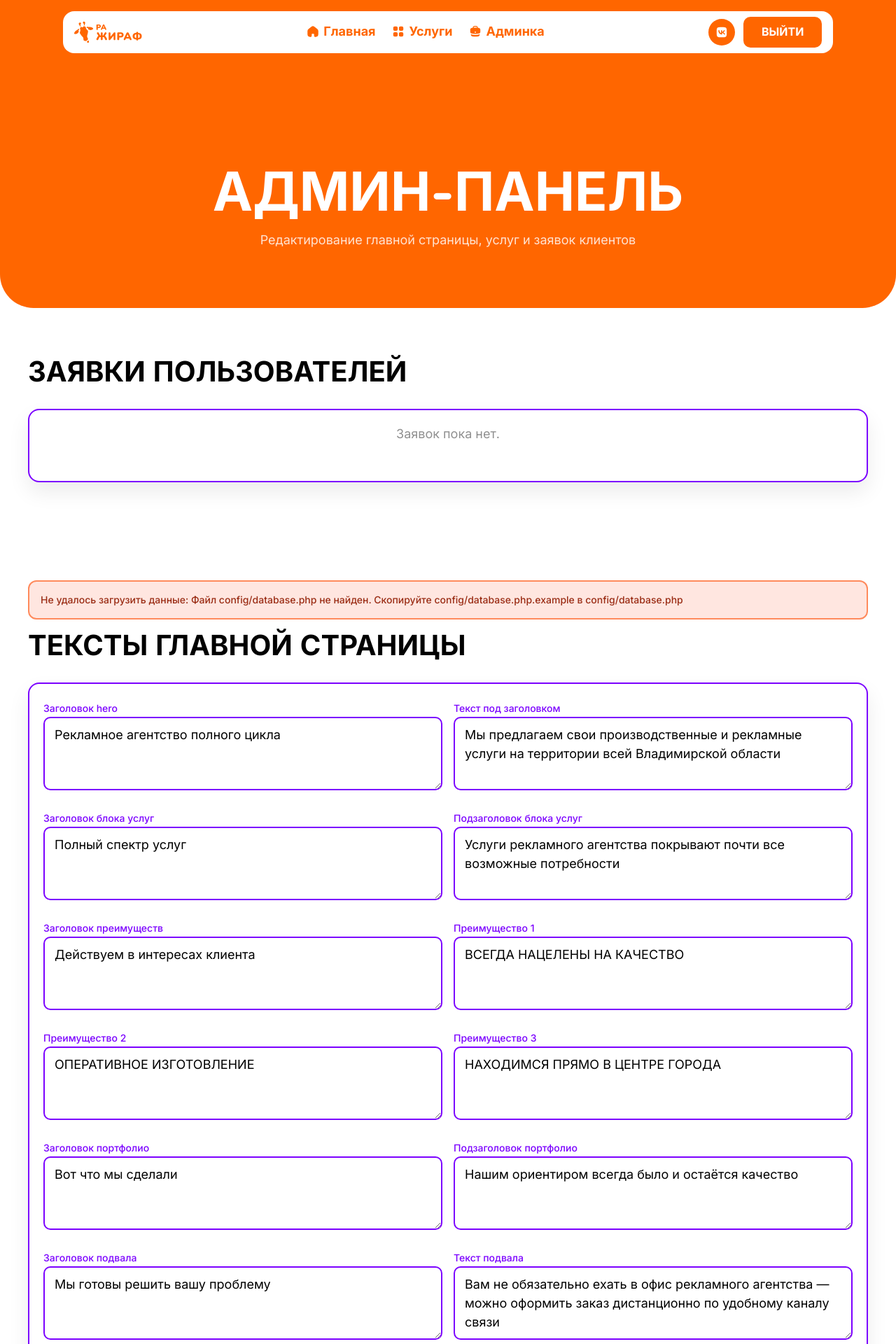
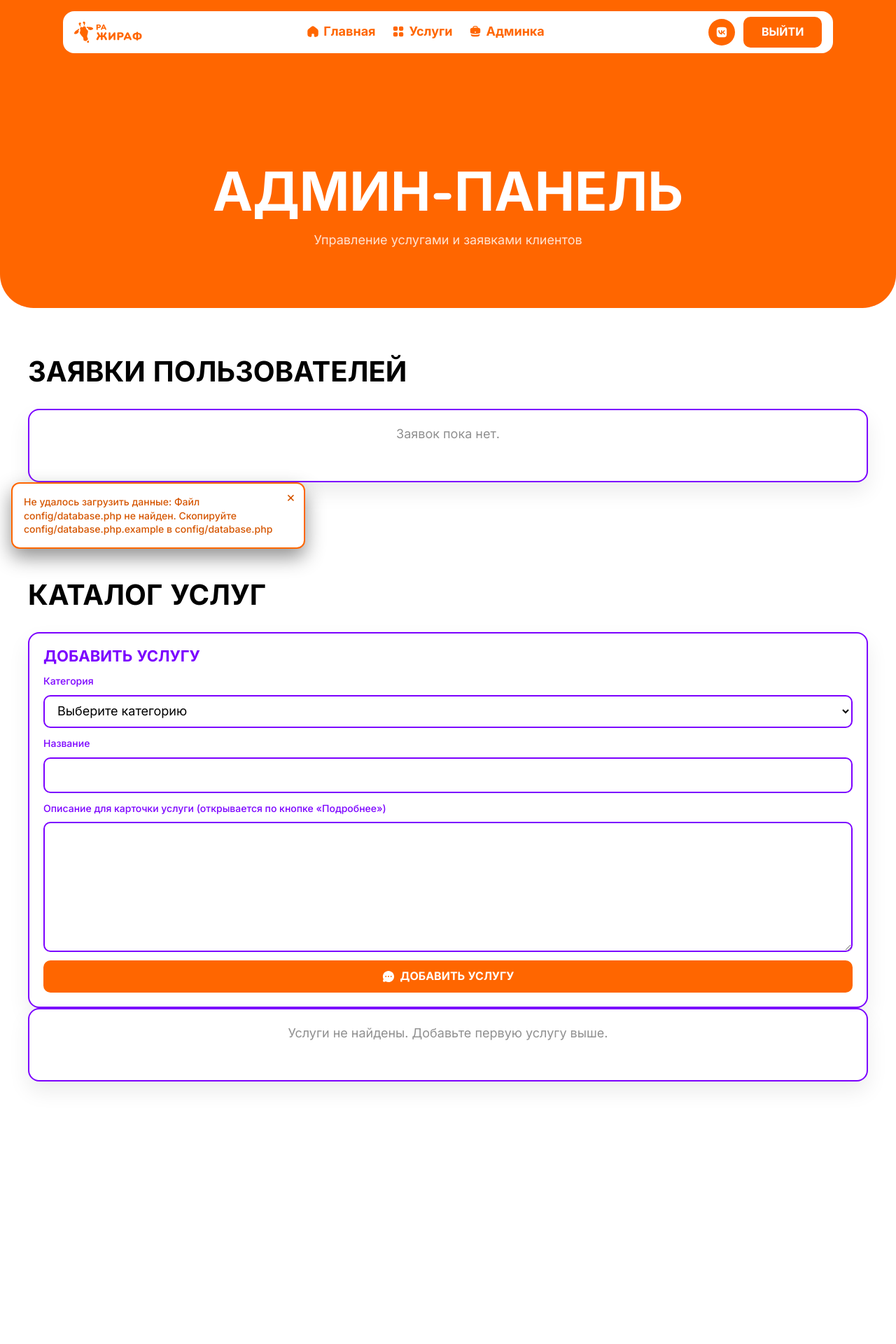
Before and after one commit to overkid/RA-Jiraf, a PHP site: page /admin.php in a window 1280 px wide. Shown: the top 1920 px of the page at 70% size. After the commit the page ends 1553 px from the top, so only its background shows below. Run offline with PHP 8.4, Linux system fonts and the light colour scheme; the visitor is signed in with stand-in values (Sample User, id 1).

Commit message:
Обнова админки!

```diff
--- a/admin.php
+++ b/admin.php
@@ -3,8 +3,6 @@
 declare(strict_types=1);
 
 session_start();
-
-require __DIR__ . '/api/content.php';
 
 $errors = [];
 $messages = [];
@@ -21,30 +19,14 @@ $serviceCategories = [
 
 const ADMIN_FORM_ACTIONS = [
     'login',
-    'update_home',
     'add_service',
     'update_service',
     'delete_service',
+    'delete_request',
 ];
-
-const ADMIN_HOME_FIELDS = [
-    'hero_title' => 'Заголовок hero',
-    'hero_text' => 'Текст под заголовком',
-    'services_title' => 'Заголовок блока услуг',
-    'services_subtitle' => 'Подзаголовок блока услуг',
-    'highlights_title' => 'Заголовок преимуществ',
-    'highlight_1' => 'Преимущество 1',
-    'highlight_2' => 'Преимущество 2',
-    'highlight_3' => 'Преимущество 3',
-    'portfolio_title' => 'Заголовок портфолио',
-    'portfolio_subtitle' => 'Подзаголовок портфолио',
-    'footer_title' => 'Заголовок подвала',
-    'footer_text' => 'Текст подвала',
-];
-
-$homeContent = default_home_content();
 $services = [];
 $requests = [];
+$newRequestLookup = [];
 
 $formatDateTime = static function (?string $value): string {
     if (!$value) {
@@ -118,20 +100,6 @@ if ($_SERVER['REQUEST_METHOD'] === 'POST') {
         }
 
         if ($pdo instanceof PDO) {
-            if ($action === 'update_home') {
-                $payload = [];
-                foreach (array_keys(ADMIN_HOME_FIELDS) as $field) {
-                    $payload[$field] = (string) ($_POST[$field] ?? '');
-                }
-
-                try {
-                    save_home_content($pdo, $payload);
-                    $messages[] = 'Тексты главной обновлены.';
-                } catch (Throwable $exception) {
-                    $errors[] = 'Не удалось сохранить тексты: ' . $exception->getMessage();
-                }
-            }
-
             if ($action === 'add_service') {
                 $category = trim((string) ($_POST['category'] ?? ''));
                 $title = trim((string) ($_POST['title'] ?? ''));
@@ -202,6 +170,32 @@ if ($_SERVER['REQUEST_METHOD'] === 'POST') {
                     }
                 }
             }
+
+            if ($action === 'delete_request') {
+                $requestId = (int) ($_POST['request_id'] ?? 0);
+                if ($requestId <= 0) {
+                    $errors[] = 'Не удалось определить заявку для удаления.';
+                } else {
+                    try {
+                        $stmt = $pdo->prepare('DELETE FROM client_requests WHERE id = :id');
+                        $stmt->execute([':id' => $requestId]);
+
+                        if ($stmt->rowCount() > 0) {
+                            $messages[] = 'Заявка удалена.';
+                        } else {
+                            $errors[] = 'Заявка не найдена или уже удалена.';
+                        }
+
+                        $seenRequestIds = array_map('intval', (array) ($_SESSION['admin_seen_request_ids'] ?? []));
+                        $_SESSION['admin_seen_request_ids'] = array_values(array_filter(
+                            $seenRequestIds,
+                            static fn (int $seenId): bool => $seenId !== $requestId
+                        ));
+                    } catch (Throwable $exception) {
+                        $errors[] = 'Не удалось удалить заявку: ' . $exception->getMessage();
+                    }
+                }
+            }
         }
     }
 }
@@ -210,7 +204,6 @@ if ($loggedIn) {
     try {
         require_once __DIR__ . '/api/db.php';
         $pdo = db();
-        $homeContent = get_home_content($pdo);
         $services = $pdo->query('SELECT id, category, title, description FROM services ORDER BY category, id')->fetchAll();
         try {
             $requests = $pdo
@@ -219,6 +212,17 @@ if ($loggedIn) {
         } catch (Throwable $exception) {
             $requests = $pdo->query('SELECT id, name, phone, comment, created_at FROM client_requests ORDER BY created_at DESC')->fetchAll();
         }
+
+        $seenRequestIds = array_values(array_unique(array_map('intval', (array) ($_SESSION['admin_seen_request_ids'] ?? []))));
+        $requestIds = array_values(array_filter(
+            array_map(static fn (array $request): int => (int) ($request['id'] ?? 0), $requests),
+            static fn (int $id): bool => $id > 0
+        ));
+
+        $newRequestIds = array_values(array_diff($requestIds, $seenRequestIds));
+        $newRequestLookup = array_fill_keys($newRequestIds, true);
+
+        $_SESSION['admin_seen_request_ids'] = array_values(array_unique(array_merge($seenRequestIds, $requestIds)));
     } catch (Throwable $exception) {
         $errors[] = 'Не удалось загрузить данные: ' . $exception->getMessage();
     }
@@ -284,7 +288,7 @@ if ($loggedIn) {
 
         <div class="catalog-hero">
           <h1>Админ-панель</h1>
-          <p class="section-subtitle">Редактирование главной страницы, услуг и заявок клиентов</p>
+          <p class="section-subtitle">Управление услугами и заявками клиентов</p>
         </div>
       </div>
     </header>
@@ -338,8 +342,18 @@ if ($loggedIn) {
             <?php else: ?>
               <div class="admin-list">
                 <?php foreach ($requests as $request): ?>
+                  <?php
+                  $requestId = (int) ($request['id'] ?? 0);
+                  $isNewRequest = isset($newRequestLookup[$requestId]);
+                  ?>
                   <div class="admin-item">
-                    <h3><?= $escape($request['name'] ?? '') ?></h3>
+                    <div class="admin-request-head">
+                      <h3><?= $escape($request['name'] ?? '') ?></h3>
+                      <?php if ($isNewRequest): ?>
+                        <span class="admin-badge-new">Новое</span>
+                      <?php endif; ?>
+                    </div>
+                    <p><span>ID:</span> <?= $escape((string) $requestId) ?></p>
                     <p><span>Телефон:</span> <?= $escape($request['phone'] ?? '') ?></p>
                     <?php
                     $requestServiceTitle = trim((string) ($request['service_title'] ?? ''));
@@ -353,6 +367,13 @@ if ($loggedIn) {
                       <p><span>Комментарий:</span> <?= $escape($request['comment'] ?? '') ?></p>
                     <?php endif; ?>
                     <p><span>Дата:</span> <?= $escape($formatDateTime($request['created_at'] ?? null)) ?></p>
+                    <form class="admin-form admin-request-delete-form" method="post">
+                      <input type="hidden" name="action" value="delete_request" />
+                      <input type="hidden" name="request_id" value="<?= $escape((string) $requestId) ?>" />
+                      <button class="btn btn-danger" type="submit" onclick="return confirm('Удалить заявку?')">
+                        Удалить заявку
+                      </button>
+                    </form>
                   </div>
                 <?php endforeach; ?>
               </div>
@@ -360,7 +381,7 @@ if ($loggedIn) {
           </div>
         </section>
 
-        <section class="section admin-panel">
+        <section class="section admin-panel admin-panel-alt">
           <div class="container">
             <?php if ($errors): ?>
               <div class="admin-alert admin-alert--error">
@@ -378,35 +399,6 @@ if ($loggedIn) {
               </div>
             <?php endif; ?>
 
-
-            <div class="admin-section-title">
-              <h2 id="home">Тексты главной страницы</h2>
-            </div>
-            <div class="admin-card">
-              <form class="admin-form" method="post">
-                <input type="hidden" name="action" value="update_home" />
-                <div class="admin-grid admin-grid-2">
-                  <?php foreach (ADMIN_HOME_FIELDS as $field => $label): ?>
-                    <div class="admin-field">
-                      <label for="home-<?= $escape($field) ?>"><?= $escape($label) ?></label>
-                      <textarea
-                        id="home-<?= $escape($field) ?>"
-                        name="<?= $escape($field) ?>"
-                        rows="3"
-                      ><?= $escape($homeContent[$field] ?? '') ?></textarea>
-                    </div>
-                  <?php endforeach; ?>
-                </div>
-                <button class="btn btn-nav" type="submit">
-                  <svg class="icon" aria-hidden="true"><use href="media/icons/sprite.svg#message"></use></svg>Сохранить тексты
-                </button>
-              </form>
-            </div>
-          </div>
-        </section>
-
-        <section class="section admin-panel admin-panel-alt">
-          <div class="container">
             <div class="admin-section-title">
               <h2 id="services-admin">Каталог услуг</h2>
             </div>
@@ -426,8 +418,8 @@ if ($loggedIn) {
                 <label for="service-title-new">Название</label>
                 <input id="service-title-new" type="text" name="title" required />
 
-                <label for="service-description-new">Описание (опционально)</label>
-                <textarea id="service-description-new" name="description" rows="3"></textarea>
+                <label for="service-description-new">Описание для карточки услуги (открывается по кнопке «Подробнее»)</label>
+                <textarea id="service-description-new" name="description" rows="6"></textarea>
 
                 <button class="btn btn-nav" type="submit">
                   <svg class="icon" aria-hidden="true"><use href="media/icons/sprite.svg#message"></use></svg>Добавить услугу
@@ -477,11 +469,11 @@ if ($loggedIn) {
                       required
                     />
 
-                    <label for="service-description-<?= $escape((string) ($service['id'] ?? '')) ?>">Описание</label>
+                    <label for="service-description-<?= $escape((string) ($service['id'] ?? '')) ?>">Описание для карточки услуги (открывается по кнопке «Подробнее»)</label>
                     <textarea
                       id="service-description-<?= $escape((string) ($service['id'] ?? '')) ?>"
                       name="description"
-                      rows="3"
+                      rows="6"
                     ><?= $escape($service['description'] ?? '') ?></textarea>
 
                     <div class="admin-actions">
--- a/app.js
+++ b/app.js
@@ -30,32 +30,8 @@
   ];
 
   const safeText = (value) => String(value || '').trim();
-
-  const pickFirstSentence = (value) => {
-    const sentence = safeText(value)
-      .split(/[.!?]+/)
-      .map((part) => safeText(part))
-      .find(Boolean);
-    return sentence || '';
-  };
-
-  const toSentence = (value) => {
-    const cleaned = safeText(value).replace(/[.!?]+$/g, '');
-    return cleaned ? `${cleaned}.` : '';
-  };
-
-  const buildServiceDescription = ({ title, category, description }) => {
-    const serviceTitle = safeText(title) || 'Услуга';
-    const serviceCategory = safeText(category) || 'Рекламные услуги';
-    const fromDatabase = toSentence(pickFirstSentence(description));
-
-    const sentence1 = `Услуга «${serviceTitle}» относится к направлению «${serviceCategory}» и настраивается под конкретную задачу вашего бизнеса.`;
-    const sentence2 = fromDatabase || `Мы подбираем решение под формат размещения, фирменный стиль и целевую аудиторию, чтобы результат работал на вашу цель.`;
-    const sentence3 = 'Перед запуском согласовываем материалы, размер, тираж и сроки, чтобы вы заранее понимали итоговый вид и бюджет проекта.';
-    const sentence4 = 'Если макет еще не готов, менеджер поможет с подготовкой и предложит оптимальный вариант производства без лишних затрат.';
-
-    return [sentence1, sentence2, sentence3, sentence4].join(' ');
-  };
+  const defaultServiceDescription = 'Подробности по услуге уточняйте у менеджера.';
+  const byTitleLookupPrefix = 'title:';
 
   const escapeHtml = (value) =>
     String(value || '')
@@ -64,6 +40,48 @@
       .replace(/>/g, '&gt;')
       .replace(/"/g, '&quot;')
       .replace(/'/g, '&#39;');
+
+  const getServiceLookupKey = (title, category) => `${safeText(category)}::${safeText(title)}`;
+
+  const normalizeServiceDescription = (title, category, description) => {
+    const preparedTitle = safeText(title) || 'Услуга';
+    const preparedCategory = safeText(category) || 'Рекламные услуги';
+    const cleanedDescription = String(description || '').trim();
+
+    if (cleanedDescription.startsWith('Услуга «')) {
+      return cleanedDescription;
+    }
+
+    const secondParagraph = cleanedDescription || defaultServiceDescription;
+
+    return [
+      `Услуга «${preparedTitle}» относится к направлению «${preparedCategory}» и настраивается под конкретную задачу вашего бизнеса.`,
+      secondParagraph,
+      'Перед запуском согласовываем материалы, размер, тираж и сроки, чтобы вы заранее понимали итоговый вид и бюджет проекта.',
+      'Если макет еще не готов, менеджер поможет с подготовкой и предложит оптимальный вариант производства без лишних затрат.'
+    ].join('\n\n');
+  };
+
+  const buildServiceDescriptionLookup = (services) => {
+    const lookup = new Map();
+
+    (services || []).forEach((service) => {
+      const title = safeText(service?.title);
+      const category = safeText(service?.category);
+      const description = normalizeServiceDescription(title, category, service?.description);
+
+      if (!title || !category) return;
+
+      lookup.set(getServiceLookupKey(title, category), description);
+
+      const titleKey = `${byTitleLookupPrefix}${title}`;
+      if (!lookup.has(titleKey)) {
+        lookup.set(titleKey, description);
+      }
+    });
+
+    return lookup;
+  };
 
   const getUniqueServiceTitles = (services) => {
     if (!Array.isArray(services) || !services.length) return [];
@@ -202,6 +220,48 @@
           group.hidden = group.dataset.category !== selectedCategory;
         });
       });
+    });
+  };
+
+  const setupAdminToasts = () => {
+    const alerts = Array.from(document.querySelectorAll('.admin-page .admin-alert'));
+    if (!alerts.length) return;
+
+    const stack = document.createElement('div');
+    stack.className = 'admin-toast-stack';
+    document.body.appendChild(stack);
+
+    const closeToast = (toast) => {
+      if (!toast || toast.dataset.toastClosing === 'true') return;
+
+      toast.dataset.toastClosing = 'true';
+      toast.classList.remove('is-visible');
+      window.setTimeout(() => {
+        toast.remove();
+      }, 220);
+    };
+
+    alerts.forEach((alert, index) => {
+      alert.classList.add('admin-toast');
+
+      const closeButton = document.createElement('button');
+      closeButton.type = 'button';
+      closeButton.className = 'admin-toast-close';
+      closeButton.setAttribute('aria-label', 'Закрыть уведомление');
+      closeButton.textContent = '×';
+      closeButton.addEventListener('click', () => closeToast(alert));
+      alert.appendChild(closeButton);
+
+      stack.appendChild(alert);
+
+      window.setTimeout(() => {
+        alert.classList.add('is-visible');
+      }, 80 + index * 70);
+
+      const ttl = alert.classList.contains('admin-alert--error') ? 7000 : 4500;
+      window.setTimeout(() => {
+        closeToast(alert);
+      }, ttl + index * 250);
     });
   };
 
@@ -516,7 +576,7 @@
     };
   };
 
-  const setupServiceDetailsModal = (managerModalApi) => {
+  const setupServiceDetailsModal = (managerModalApi, getServiceDescription) => {
     const modalOverlay = document.querySelector('[data-service-modal]');
     const closeModalButton = document.querySelector('[data-close-service-modal]');
     const contactButton = document.querySelector('[data-service-modal-contact]');
@@ -530,14 +590,15 @@
     let activeServiceCategory = '';
 
     const renderDescriptionParagraphs = (text) => {
-      const normalizedText = safeText(text);
-      const sentences = normalizedText
-        .split(/(?<=[.!?])\s+/)
-        .map((sentence) => safeText(sentence))
+      const paragraphs = String(text || '')
+        .split(/\r?\n\s*\r?\n/)
+        .map((paragraph) => paragraph.trim())
         .filter(Boolean);
 
-      const content = sentences.length ? sentences : [normalizedText];
-      descriptionNode.innerHTML = content.map((sentence) => `<p>${escapeHtml(sentence)}</p>`).join('');
+      const content = paragraphs.length ? paragraphs : [defaultServiceDescription];
+      descriptionNode.innerHTML = content
+        .map((paragraph) => `<p>${escapeHtml(paragraph).replace(/\r?\n/g, '<br>')}</p>`)
+        .join('');
     };
 
     const openModal = ({ title, category, description }) => {
@@ -550,11 +611,7 @@
         categoryNode.hidden = !activeServiceCategory;
       }
 
-      const modalDescription = safeText(description) || buildServiceDescription({
-        title: activeServiceTitle,
-        category: activeServiceCategory,
-        description: ''
-      });
+      const modalDescription = String(description || '').trim();
       renderDescriptionParagraphs(modalDescription);
 
       modalOverlay.classList.add('is-open');
@@ -580,7 +637,11 @@
       const tile = trigger.closest('.service-tile');
       const title = safeText(trigger.getAttribute('data-service-title')) || safeText(tile?.querySelector('h3')?.textContent);
       const category = safeText(trigger.getAttribute('data-service-category'));
-      const description = safeText(trigger.getAttribute('data-service-description'));
+      const mappedDescription = typeof getServiceDescription === 'function'
+        ? String(getServiceDescription(title, category) || '')
+        : '';
+      const descriptionFromDataAttribute = safeText(trigger.getAttribute('data-service-description')).replace(/\\n/g, '\n');
+      const description = safeText(mappedDescription) || descriptionFromDataAttribute;
       openModal({ title, category, description });
     });
 
@@ -646,16 +707,13 @@
         .map((service) => {
           const title = safeText(service?.title);
           const category = safeText(service?.category) || categoryTitle;
-          const description = buildServiceDescription({
-            title,
-            category,
-            description: safeText(service?.description)
-          });
+          const description = normalizeServiceDescription(title, category, service?.description);
+          const descriptionAttr = description.replace(/\r?\n/g, '\\n');
 
           return (
             `<article class="service-tile">` +
             `<h3>${escapeHtml(title)}</h3>` +
-            `<button class="btn btn-disabled" type="button" data-open-service-details data-service-title="${escapeHtml(title)}" data-service-category="${escapeHtml(category)}" data-service-description="${escapeHtml(description)}">Подробнее</button>` +
+            `<button class="btn btn-disabled" type="button" data-open-service-details data-service-title="${escapeHtml(title)}" data-service-category="${escapeHtml(category)}" data-service-description="${escapeHtml(descriptionAttr)}">Подробнее</button>` +
             `</article>`
           );
         })
@@ -693,7 +751,7 @@
       group.querySelectorAll('.service-tile').forEach((tile) => {
         const title = safeText(tile.querySelector('h3')?.textContent);
         const button = tile.querySelector('[data-open-service-details]');
-        const description = safeText(button?.getAttribute('data-service-description'));
+        const description = safeText(button?.getAttribute('data-service-description')).replace(/\\n/g, '\n');
 
         if (title && categoryTitle) {
           collected.push({ category: categoryTitle, title, description });
@@ -720,18 +778,29 @@
     setupMobileNav();
     setupNavContrast();
     setupCatalogTabs();
+    setupAdminToasts();
+
+    const initialCatalogServices = getInitialCatalogServicesFromDataAttribute();
+    let serviceDescriptionLookup = buildServiceDescriptionLookup(initialCatalogServices);
+    const getServiceDescription = (title, category) => {
+      const exact = serviceDescriptionLookup.get(getServiceLookupKey(title, category));
+      if (safeText(exact) !== '') return exact;
+
+      const byTitle = serviceDescriptionLookup.get(`${byTitleLookupPrefix}${safeText(title)}`);
+      return safeText(byTitle) !== '' ? byTitle : '';
+    };
 
     const managerModalApi = setupManagerModal();
-    setupServiceDetailsModal(managerModalApi);
+    setupServiceDetailsModal(managerModalApi, getServiceDescription);
     setupVueCatalogSync();
 
-    const initialCatalogServices = getInitialCatalogServicesFromDataAttribute();
     if (initialCatalogServices.length) {
       syncCatalogDomFromServices(initialCatalogServices);
     } else {
       const fallbackCatalogServices = collectServicesFromCatalogDom();
       if (fallbackCatalogServices.length) {
         syncCatalogDomFromServices(fallbackCatalogServices);
+        serviceDescriptionLookup = buildServiceDescriptionLookup(fallbackCatalogServices);
       }
     }
 
@@ -746,6 +815,7 @@
     window.addEventListener('catalog:services-updated', (event) => {
       const updatedServices = Array.isArray(event.detail) ? event.detail : [];
       syncCatalogDomFromServices(updatedServices);
+      serviceDescriptionLookup = buildServiceDescriptionLookup(updatedServices);
 
       if (managerModalApi) {
         managerModalApi.setServiceOptions(getUniqueServiceTitles(updatedServices));
--- a/index.php
+++ b/index.php
@@ -37,7 +37,7 @@ try {
                     <button class="nav-toggle" type="button" aria-expanded="false" aria-controls="primary-nav" data-nav-toggle>
             <svg class="nav-toggle-icon nav-toggle-icon--bars" aria-hidden="true"><use href="media/icons/sprite.svg#menu-bars"></use></svg>
             <svg class="nav-toggle-icon nav-toggle-icon--close" aria-hidden="true"><use href="media/icons/sprite.svg#menu-x"></use></svg>
-            <span class="sr-only">����</span>
+            <span class="sr-only">Меню</span>
           </button>
           <div class="nav-panel" id="primary-nav" data-nav-panel aria-hidden="true">
             <ul class="menu">
--- a/styles.css
+++ b/styles.css
@@ -1094,7 +1094,7 @@ p.manager-form-success {
 }
 
 .admin-panel-alt {
-  background: #fff7f0;
+  background: var(--color-white);
 }
 
 .admin-card {
@@ -1245,15 +1280,55 @@ p.manager-form-success {
 }
 
 .admin-alert--error {
-  background: #ffe6e0;
-  color: #9a2c14;
-  border: 2px solid #ff8a5c;
+  background: var(--color-white);
+  color: var(--color-orange-dark);
+  border: 2px solid var(--color-orange);
 }
 
 .admin-alert--success {
-  background: #e7f7e9;
-  color: #23602b;
-  border: 2px solid #7fd18a;
+  background: var(--color-white);
+  color: var(--color-violet);
+  border: 2px solid var(--color-violet);
+}
+
+.admin-toast-stack {
+  position: fixed;
+  left: 16px;
+  bottom: 16px;
+  z-index: 240;
+  display: grid;
+  gap: 10px;
+  width: min(420px, calc(100vw - 32px));
+  pointer-events: none;
+}
+
+.admin-toast-stack .admin-alert {
+  position: relative;
+  margin: 0;
+  padding-right: 44px;
+  box-shadow: 0 12px 28px var(--color-gray);
+  opacity: 0;
+  transform: translateY(14px);
+  transition: opacity 0.22s ease, transform 0.22s ease;
+  pointer-events: auto;
+}
+
+.admin-toast-stack .admin-alert.is-visible {
+  opacity: 1;
+  transform: translateY(0);
+}
+
+.admin-toast-close {
+  position: absolute;
+  top: 7px;
+  right: 8px;
+  border: none;
+  background: transparent;
+  color: currentColor;
+  font-size: 20px;
+  line-height: 1;
+  cursor: pointer;
+  padding: 2px 4px;
 }
 
 @media (min-width: 1024px) {
```
Also changed, not shown: other parts of styles.css (+59 -8 lines), animations.js (+8 -4 lines), db/schema.sql (+112 -16 lines).
